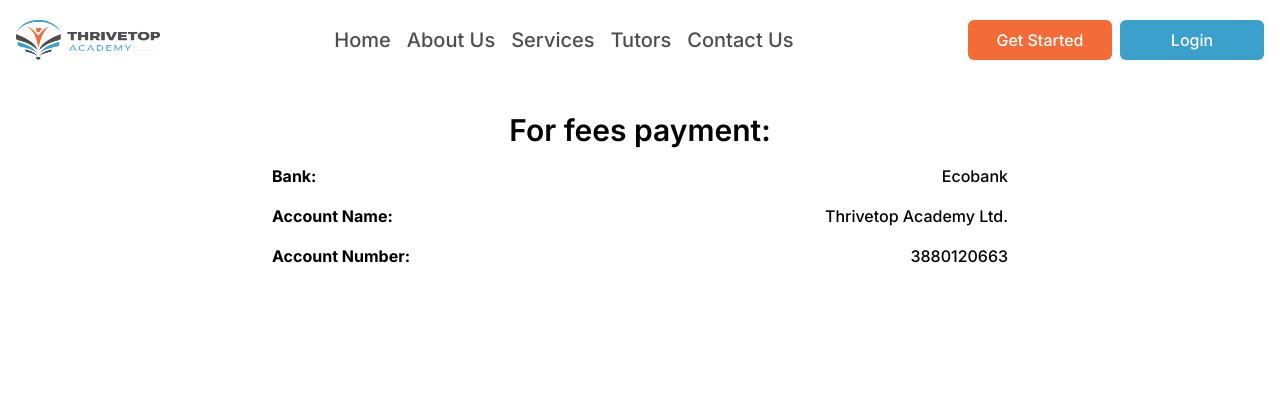
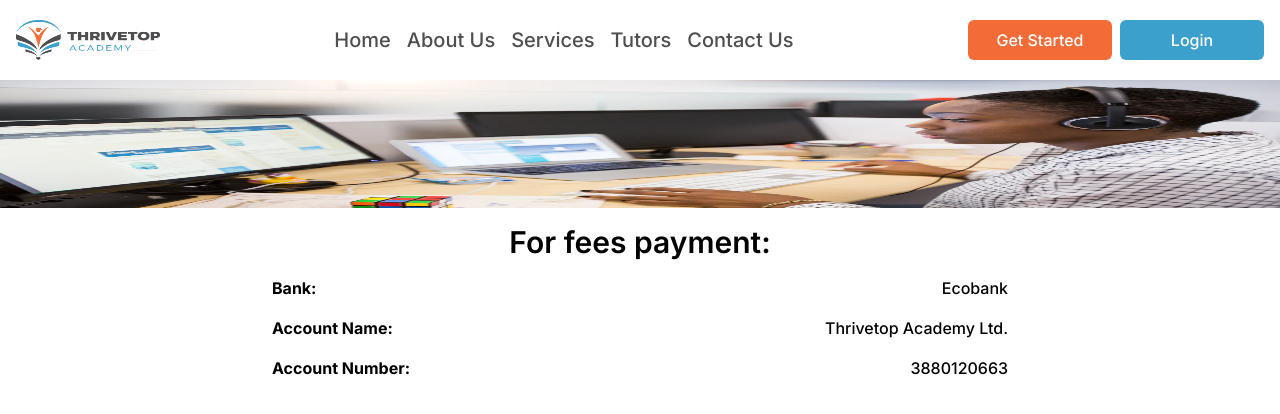
Before and after one commit to Patrick-Chukwu/thrivetop, a React (Vite) app: page /contact in a window 1280 px wide. Shown: the top 414 px of the page. Built offline with nearby package versions, Linux system fonts and the light colour scheme.

Commit message:
feat: update file

```diff
--- a/src/pages/Contact.jsx
+++ b/src/pages/Contact.jsx
@@ -1,10 +1,16 @@
 import React from 'react'
 import Navbar from '../components/Navbar'
+import contact from '../assets/contact.webp'
 
 const Contact = () => {
   return (
-    <div className='mt-24'>
+    <div className='mt-20'>
     <Navbar/>
+
+    <section className="flex flex-col md:flex-row-reverse ">
+      <img src={contact} alt="" className='w-full h-32'/>
+
+    </section>
         <section className="flex flex-col p-4 gap-4 max-w-3xl mx-auto">
             <h2 className='text-center font-semibold text-3xl'>For fees payment:</h2>
             <div className="flex flex-col gap-4">
```
Also changed, not shown: src/assets/contact.webp (added).
